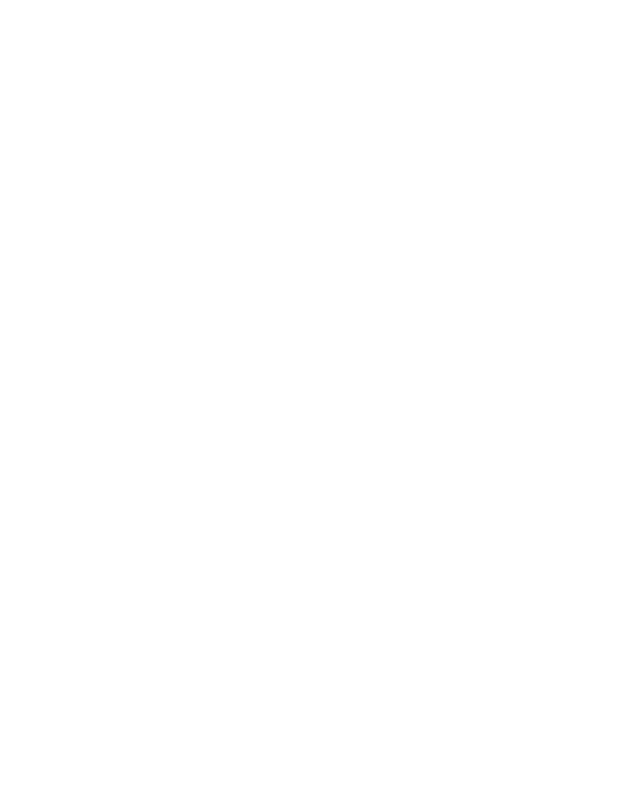
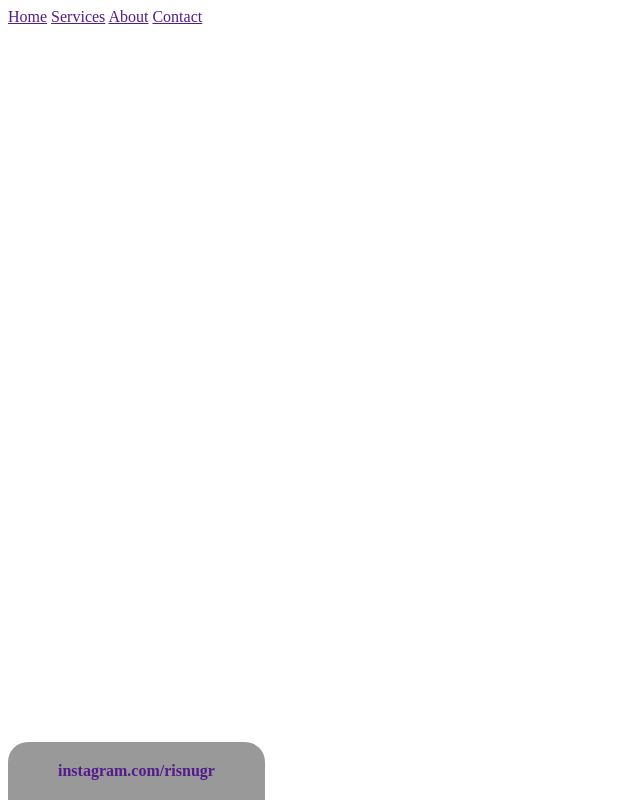
Before and after one commit to MuhammadHarisNugroho/circle-text-hover-JS, a plain HTML site: page public/index.html in a window 1280 px wide. Shown: the whole page, without its empty margins (0-640 px from the left). Drawn offline with Linux system fonts and the light colour scheme.

Commit message:
Adding Content of Index

```diff
--- a/public/index.html
+++ b/public/index.html
@@ -6,6 +6,40 @@
     <title>Circle Text Hover Effect - by @Risnugr</title>
 </head>
 <body>
+    <div class="cursor">
+        <div class="icon"></div>
+        <div class="link"></div>
+      </div>
+      <nav>
+        <a href="" id="home">Home</a>
+        <a href="">Services</a>
+        <a href="">About</a>
+        <a href="">Contact</a>
+      </nav>
 
+      <div class="youtube">
+        <style>
+          .youtube {
+            position: absolute;
+            bottom: 0;
+            left: 0;
+            background: rgba(0, 0, 0, 0.4);
+            color: white;
+            left: auto;
+            right: auto;
+            margin: 0 auto;
+            text-align: center;
+            padding: 20px 50px;
+            border-top-left-radius: 20px;
+            border-top-right-radius: 20px;
+            font-weight: 700;
+                  color: #0077ee !important;
+          }
+
+          .youtube a {
+            text-decoration: none;
+          }
+        </style> <a href="">instagram.com/risnugr</a>
+      </div>
 </body>
 </html>
```
